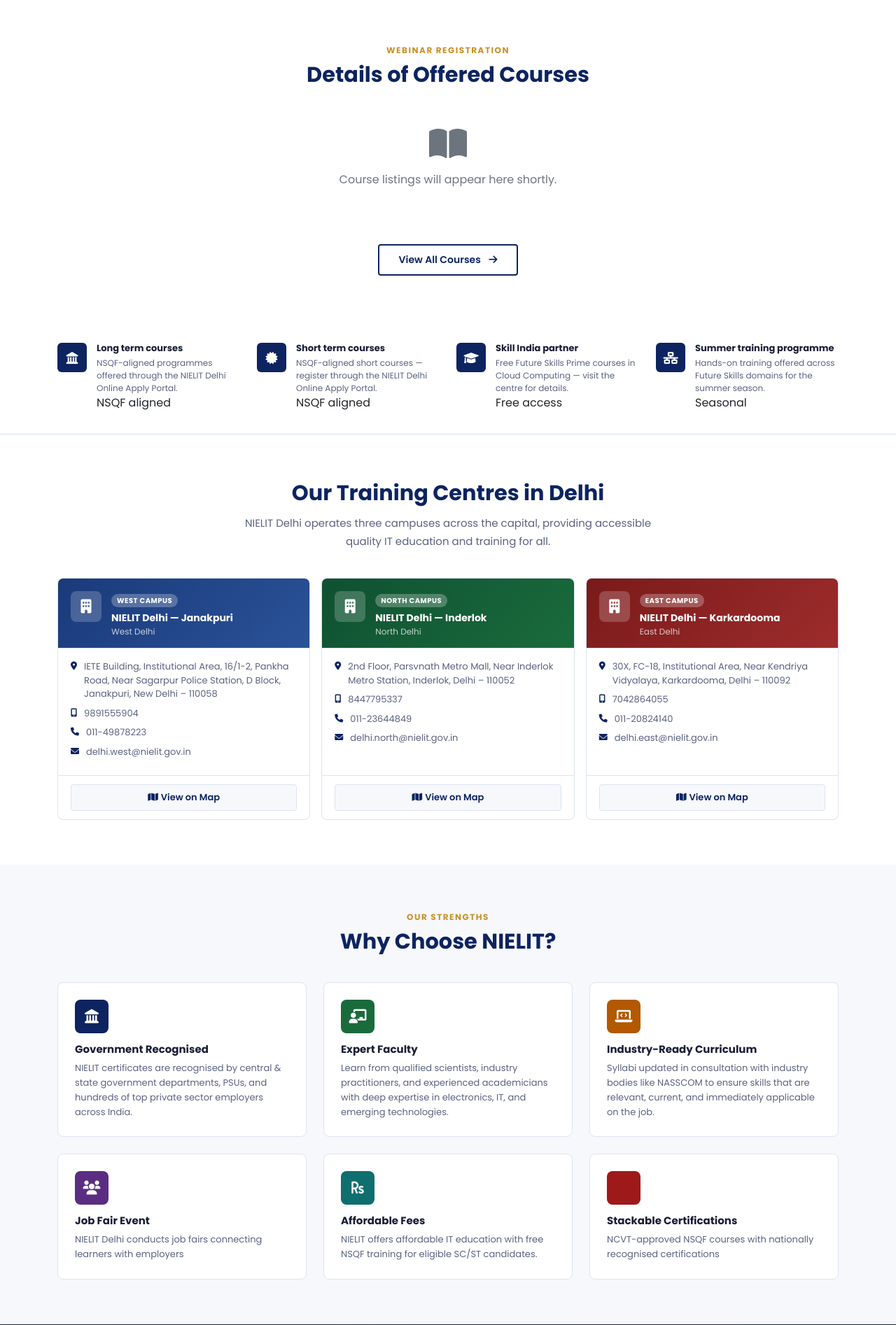
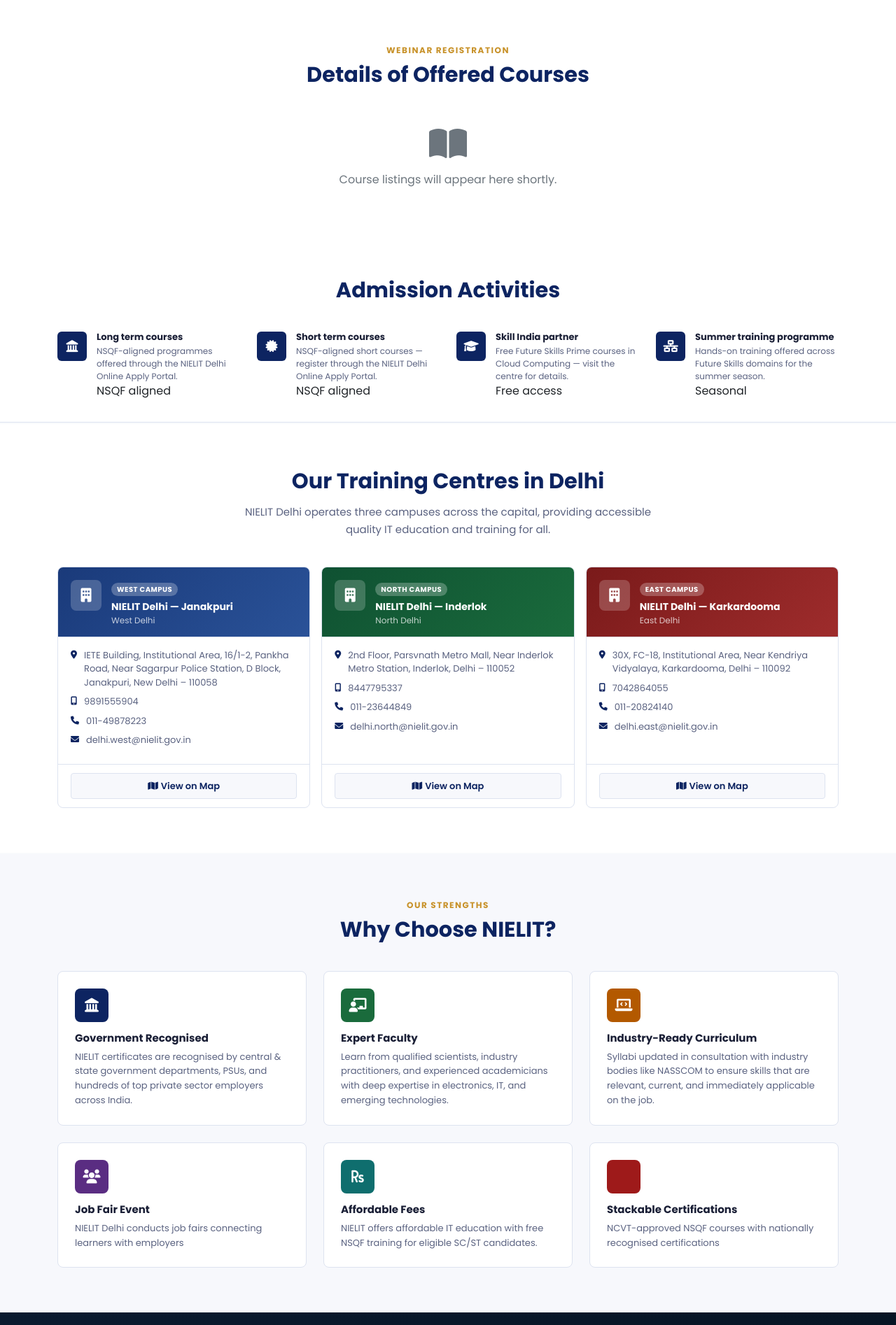
Before and after one commit to piyush1205nielit/webinarnielit, a Django app: page / in a window 1280 px wide. Shown: the part 220-2114 px from the top of the page at 70% size. Run offline with Django 5.2, Linux system fonts and the light colour scheme; data that the repository does not hold is empty; some libraries are stand-ins or nearby versions.

Commit message:
13th May 7

```diff
--- a/public/templates/public/home.html
+++ b/public/templates/public/home.html
@@ -68,15 +68,18 @@
       </div>
       {% endfor %}
     </div>
-    <div class="text-center mt-5">
+    <!-- <div class="text-center mt-5">
       <a href="{% url 'public:courses' %}" class="btn-standard-outline">
         View All Courses <i class="fas fa-arrow-right ms-2"></i>
       </a>
-    </div>
+    </div> -->
   </div>
 </section>
 <section class="about-strip">
   <div class="container">
+    <div class="section-header">
+      <h2 class="section-title"> Admission Activities</h2>
+    </div>
     <div class="about-strip-grid">
       <div class="about-strip-item">
         <div class="about-icon"><i class="fas fa-landmark"></i></div>
```
